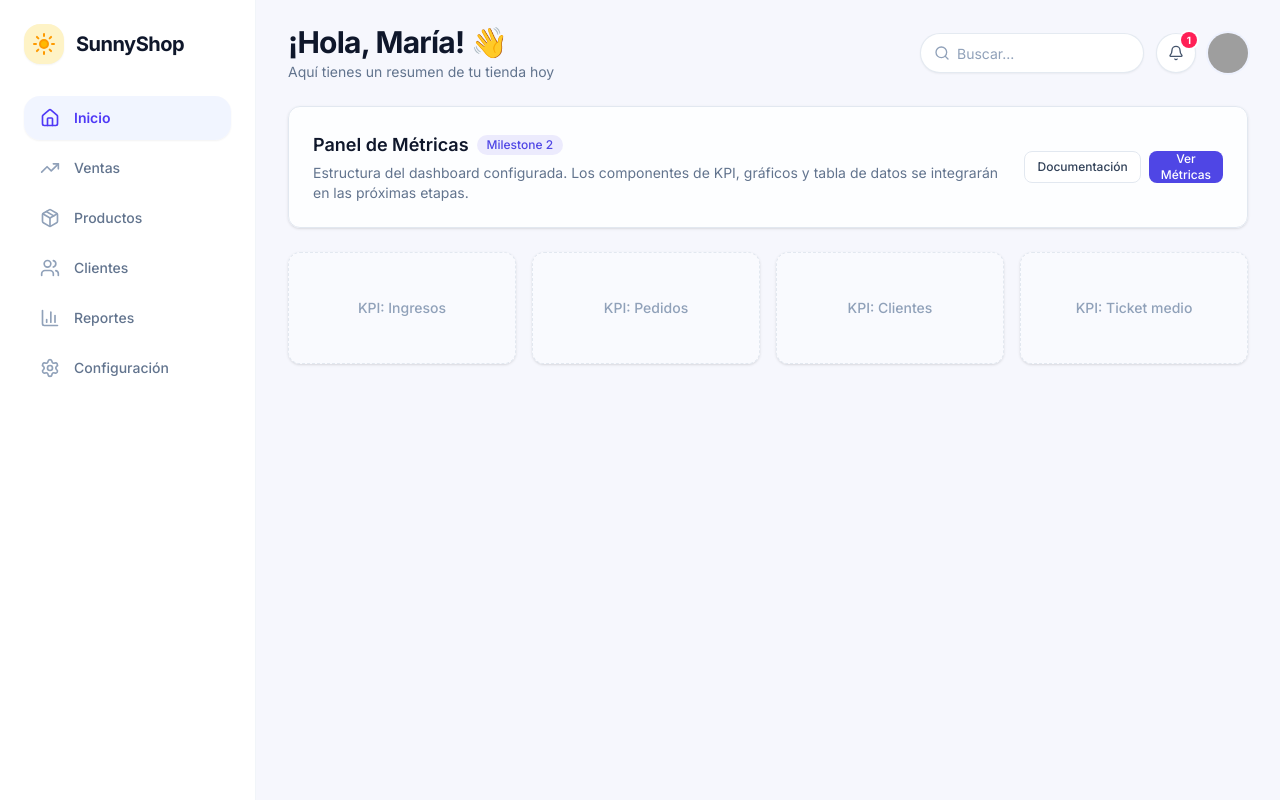
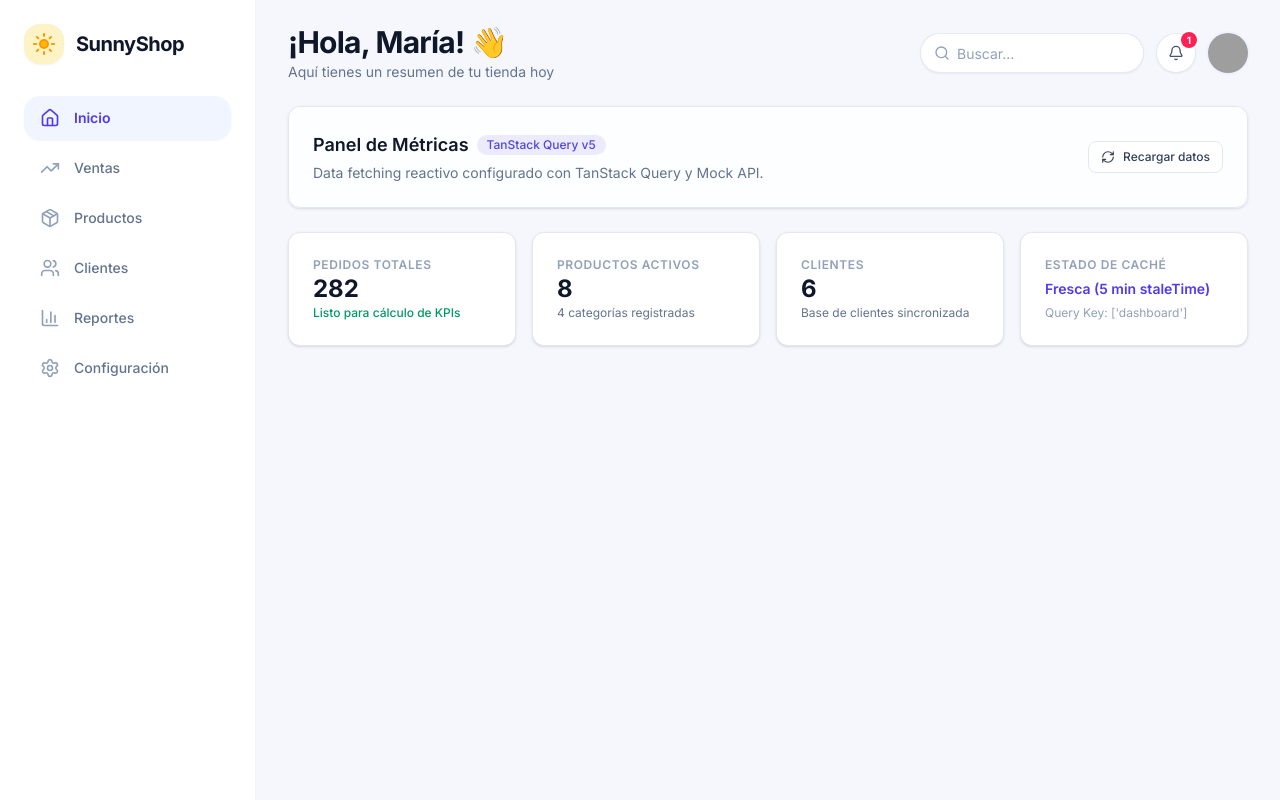
Before and after one commit to alxnrocha/09-analytics-dashboard, a React (Vite) app: page / in a window 1280 px wide. Built offline with nearby package versions, Linux system fonts and the light colour scheme; grey boxes are pictures that could not be loaded.

Commit message:
feat: integrate TanStack Query for reactive data fetching and caching

```diff
--- a/package.json
+++ b/package.json
@@ -21,6 +21,7 @@
     ]
   },
   "dependencies": {
+    "@tanstack/react-query": "^5.101.4",
     "lucide-react": "^1.24.0",
     "react": "^19.2.7",
     "react-dom": "^19.2.7",
--- a/src/App.tsx
+++ b/src/App.tsx
@@ -2,44 +2,113 @@ import { DashboardLayout } from './components/layout/DashboardLayout';
 import { Card } from './components/ui/Card';
 import { Badge } from './components/ui/Badge';
 import { Button } from './components/ui/Button';
+import { useDashboardData } from './hooks/useDashboardData';
+import { RefreshCw, AlertCircle } from 'lucide-react';
 
 export default function App() {
+  const { data, isLoading, isError, error, refetch, isFetching } = useDashboardData();
+
   return (
     <DashboardLayout>
       <div className="space-y-6">
-        {/* Placeholder Shell Content */}
+        {/* Status & Actions Bar */}
         <Card className="border-indigo-100 bg-white/80 backdrop-blur-xs">
           <div className="flex flex-col gap-4 sm:flex-row sm:items-center sm:justify-between">
             <div>
               <div className="flex items-center gap-2">
                 <h2 className="text-lg font-semibold text-slate-900">Panel de Métricas</h2>
-                <Badge tone="brand">Milestone 2</Badge>
+                <Badge tone="brand">TanStack Query v5</Badge>
+                {isFetching && !isLoading && <Badge tone="info">Actualizando...</Badge>}
               </div>
               <p className="mt-1 text-sm text-slate-500">
-                Estructura del dashboard configurada. Los componentes de KPI, gráficos y tabla de
-                datos se integrarán en las próximas etapas.
+                Data fetching reactivo configurado con TanStack Query y Mock API.
               </p>
             </div>
             <div className="flex items-center gap-2">
-              <Button variant="secondary" size="sm">
-                Documentación
+              <Button variant="secondary" size="sm" onClick={() => refetch()} disabled={isFetching}>
+                <RefreshCw className={`h-3.5 w-3.5 ${isFetching ? 'animate-spin' : ''}`} />
+                Recargar datos
               </Button>
-              <Button size="sm">Ver Métricas</Button>
             </div>
           </div>
         </Card>
 
-        {/* Grid Preview Placeholders */}
-        <div className="grid grid-cols-1 gap-4 sm:grid-cols-2 lg:grid-cols-4">
-          {['Ingresos', 'Pedidos', 'Clientes', 'Ticket medio'].map((title) => (
-            <Card
-              key={title}
-              className="flex h-28 items-center justify-center border-dashed border-slate-200 bg-white/40"
-            >
-              <span className="text-sm font-medium text-slate-400">KPI: {title}</span>
+        {/* Loading State */}
+        {isLoading && (
+          <div className="grid grid-cols-1 gap-4 sm:grid-cols-2 lg:grid-cols-4">
+            {[1, 2, 3, 4].map((n) => (
+              <Card
+                key={n}
+                className="flex h-28 items-center justify-center animate-pulse bg-white/60"
+              >
+                <span className="text-sm font-medium text-slate-400">Cargando métricas...</span>
+              </Card>
+            ))}
+          </div>
+        )}
+
+        {/* Error State */}
+        {isError && (
+          <Card className="border-red-200 bg-red-50/50">
+            <div className="flex items-start gap-3">
+              <AlertCircle className="h-5 w-5 text-red-500 shrink-0 mt-0.5" />
+              <div className="flex-1">
+                <h3 className="text-sm font-semibold text-red-800">Error al cargar datos</h3>
+                <p className="mt-0.5 text-sm text-red-600">
+                  {error?.message || 'No se pudieron recuperar los datos del dashboard.'}
+                </p>
+                <div className="mt-3">
+                  <Button variant="danger" size="sm" onClick={() => refetch()}>
+                    Reintentar
+                  </Button>
+                </div>
+              </div>
+            </div>
+          </Card>
+        )}
+
+        {/* Data Loaded / Placeholders */}
+        {!isLoading && !isError && data && (
+          <div className="grid grid-cols-1 gap-4 sm:grid-cols-2 lg:grid-cols-4">
+            <Card className="flex flex-col justify-between border-slate-100 bg-white">
+              <span className="text-xs font-semibold uppercase tracking-wider text-slate-400">
+                Pedidos Totales
+              </span>
+              <span className="text-2xl font-bold text-slate-900">{data.orders.length}</span>
+              <span className="text-xs text-emerald-600 font-medium">
+                Listo para cálculo de KPIs
+              </span>
             </Card>
-          ))}
-        </div>
+
+            <Card className="flex flex-col justify-between border-slate-100 bg-white">
+              <span className="text-xs font-semibold uppercase tracking-wider text-slate-400">
+                Productos Activos
+              </span>
+              <span className="text-2xl font-bold text-slate-900">{data.products.length}</span>
+              <span className="text-xs text-slate-500">
+                {data.categories.length} categorías registradas
+              </span>
+            </Card>
+
+            <Card className="flex flex-col justify-between border-slate-100 bg-white">
+              <span className="text-xs font-semibold uppercase tracking-wider text-slate-400">
+                Clientes
+              </span>
+              <span className="text-2xl font-bold text-slate-900">{data.customers.length}</span>
+              <span className="text-xs text-slate-500">Base de clientes sincronizada</span>
+            </Card>
+
+            <Card className="flex flex-col justify-between border-slate-100 bg-white">
+              <span className="text-xs font-semibold uppercase tracking-wider text-slate-400">
+                Estado de Caché
+              </span>
+              <span className="text-sm font-semibold text-indigo-600">
+                Fresca (5 min staleTime)
+              </span>
+              <span className="text-xs text-slate-400">Query Key: ['dashboard']</span>
+            </Card>
+          </div>
+        )}
       </div>
     </DashboardLayout>
   );
--- /dev/null
+++ b/src/hooks/useDashboardData.ts
@@ -0,0 +1,13 @@
+import { useQuery } from '@tanstack/react-query';
+import { mockApi, type DashboardData } from '../services/mockApi';
+
+export const DASHBOARD_QUERY_KEY = ['dashboard'] as const;
+
+export function useDashboardData() {
+  return useQuery<DashboardData, Error>({
+    queryKey: DASHBOARD_QUERY_KEY,
+    queryFn: mockApi.fetchDashboard,
+    staleTime: 1000 * 60 * 5,
+    retry: 1,
+  });
+}
--- a/src/main.tsx
+++ b/src/main.tsx
@@ -1,10 +1,22 @@
 import { StrictMode } from 'react';
 import { createRoot } from 'react-dom/client';
+import { QueryClient, QueryClientProvider } from '@tanstack/react-query';
 import './index.css';
 import App from './App.tsx';
 
+const queryClient = new QueryClient({
+  defaultOptions: {
+    queries: {
+      refetchOnWindowFocus: false,
+      retry: 1,
+    },
+  },
+});
+
 createRoot(document.getElementById('root')!).render(
   <StrictMode>
-    <App />
+    <QueryClientProvider client={queryClient}>
+      <App />
+    </QueryClientProvider>
   </StrictMode>
 );
```
Also changed, not shown: 1 other file (tests, documents, lock files or other folders).
